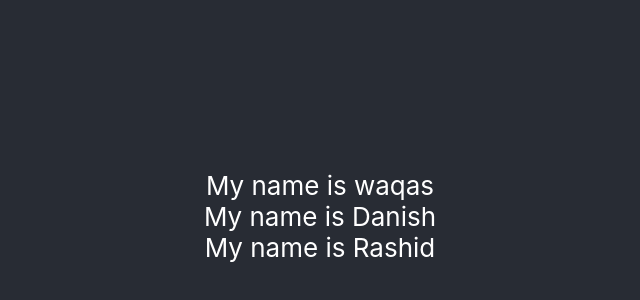
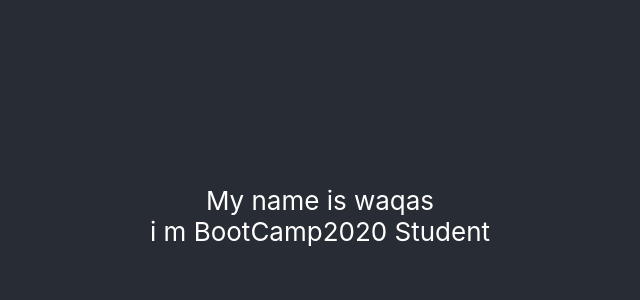
Before and after one commit to RanaWaqas92/ReactApp2, a React (Create React App) app: page / in a window 1280 px wide. Shown: the part 184-484 px from the top of the page, without its empty margins (320-960 px from the left). Built offline with nearby package versions, Linux system fonts and the light colour scheme.

Commit message:
add new information child component about me

```diff
--- a/src/App.js
+++ b/src/App.js
@@ -8,9 +8,7 @@ function App() {
   return (
     <div className="App">
       <header className="App-header">
-      <Login Name="waqas"></Login>
-      <Login Name="Danish"></Login>
-      <Login Name="Rashid"></Login>
+      <Login Name="waqas" Student="Student"></Login>
         {/* <img src={logo} className="Applogo" alt="logo" />
         <p>
           Edit <code>src/App.js</code> and save to reload.
--- a/src/Login.js
+++ b/src/Login.js
@@ -4,6 +4,9 @@ function Login(props){
     return (
         <div>
             My name is {props.Name}
+            <br />
+            i m BootCamp2020 {props.Student}
+            <br />
          </div>
     );
 }
```
